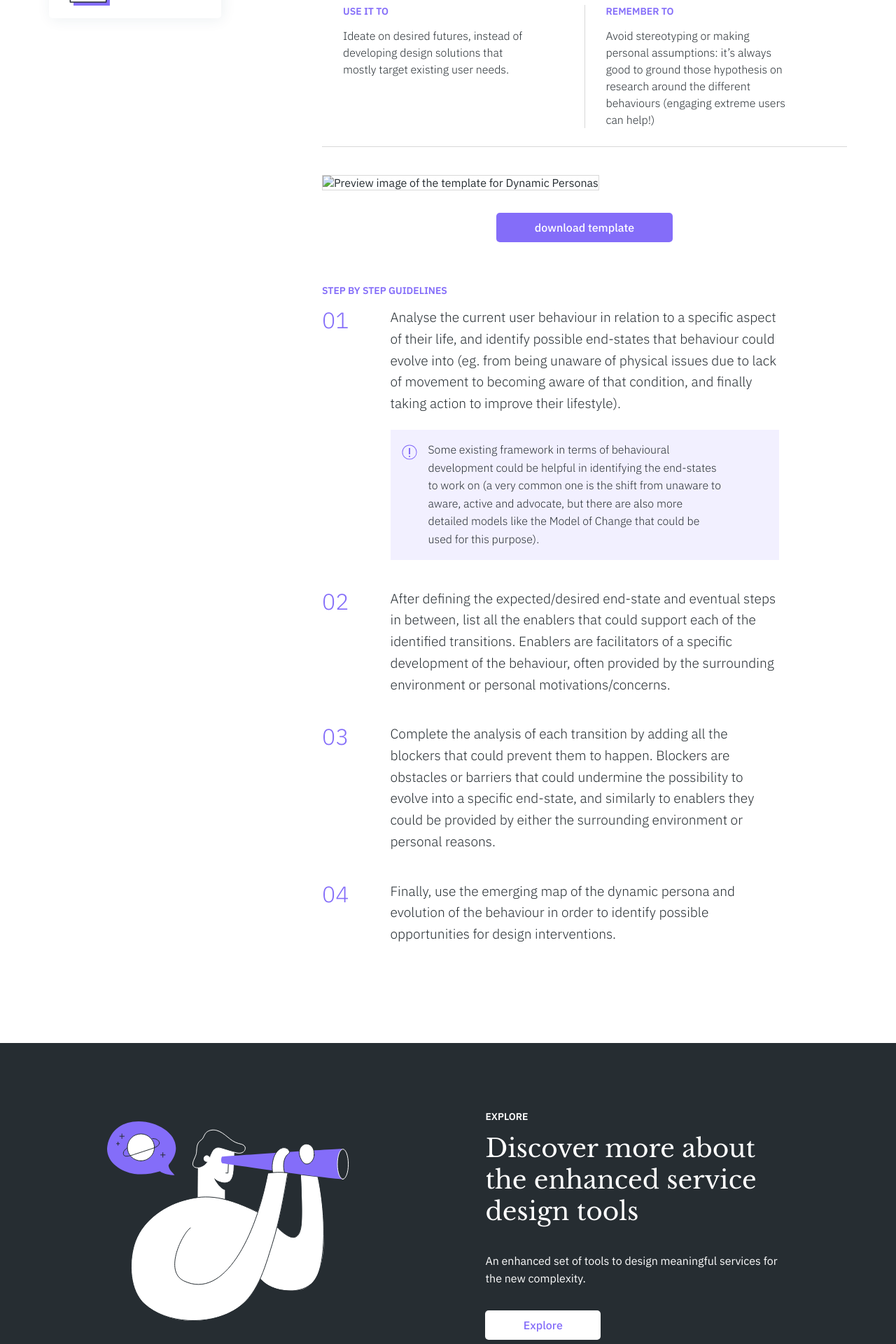
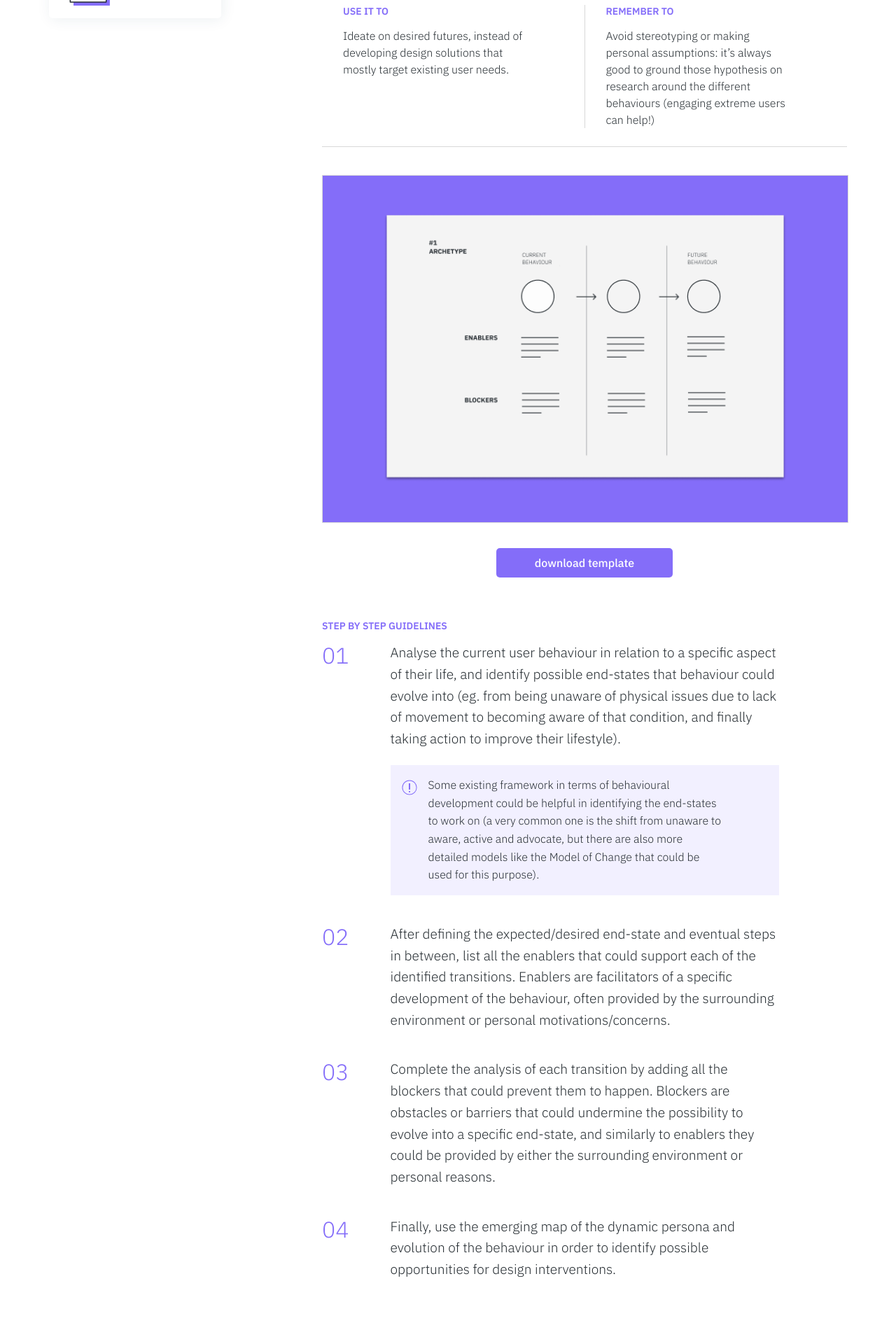
Before and after one commit to service-design-tools/sdt-website, a Jekyll site: the page built from _tools/dynamic-personas.md, in a window 1280 px wide. Shown: the part 1024-2944 px from the top of the page at 70% size. Built offline with Jekyll 4.4.1, drawn with Linux system fonts in a browser that asks for light colours.

Commit message:
Update tool “dynamic-personas”

```diff
--- a/_tools/dynamic-personas.md
+++ b/_tools/dynamic-personas.md
@@ -65,8 +65,8 @@ reminder: "Avoid stereotyping or making personal assumptions: it's always good
   to ground those hypothesis on research around the different behaviours
   (engaging extreme users can help!)"
 template:
-  image: ""
-  file: ""
+  image: /assets/images/uploads/frame-109.png
+  file: /assets/images/uploads/frame-109.png
 guidelines:
   - step: Analyse the current user behaviour in relation to a specific aspect of
       their life, and identify possible end-states that behaviour could evolve
```
